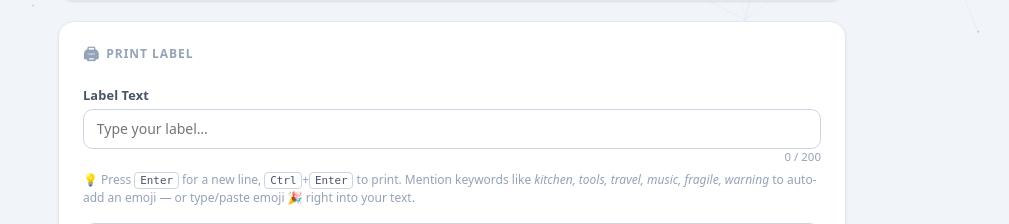
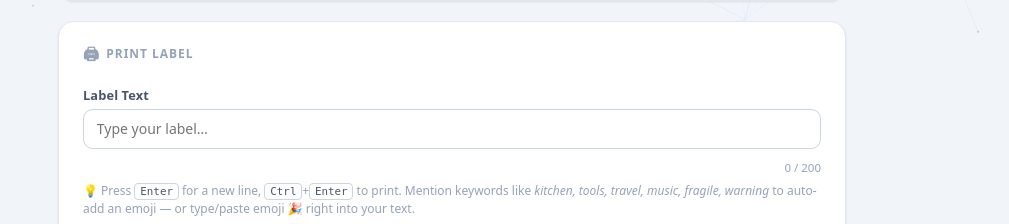
Before and after one commit to sholder89/voice-label-printer, a Flask app: template client/templates/index.html in a window 1280 px wide. Shown: the part 740-964 px from the top of the page, without its empty margins (188-1197 px from the left). Run offline with Flask 3, Linux system fonts and the light colour scheme; the template is opened without the code that fills it, so the values that code supplies are empty; parts of the project's set-up code (start-up, migrations or seed data) failed here and were passed over.

Commit message:
Fix label field overlapping character counter
Removed negative margin-top from .char-count that was tuned for the old
textarea margin and overshot after the clear-button wrapper change.

Co-Authored-By: Claude Sonnet 4.6 <noreply@anthropic.com>

```diff
--- a/client/templates/index.html
+++ b/client/templates/index.html
@@ -343,7 +343,7 @@ button:active { transform: scale(.97); }
   color: var(--text2);
   white-space: nowrap;
 }
-.char-count { font-size: .72rem; color: var(--text3); text-align: right; margin-top: -.7rem; margin-bottom: .85rem; }
+.char-count { font-size: .72rem; color: var(--text3); text-align: right; margin-top: 0; margin-bottom: .85rem; }
 .char-count.warn { color: #f59e0b; }
 .char-count.over { color: var(--error); font-weight: 600; }
 .save-note { font-size: .78rem; color: var(--text3); margin-top: .6rem; }
```
